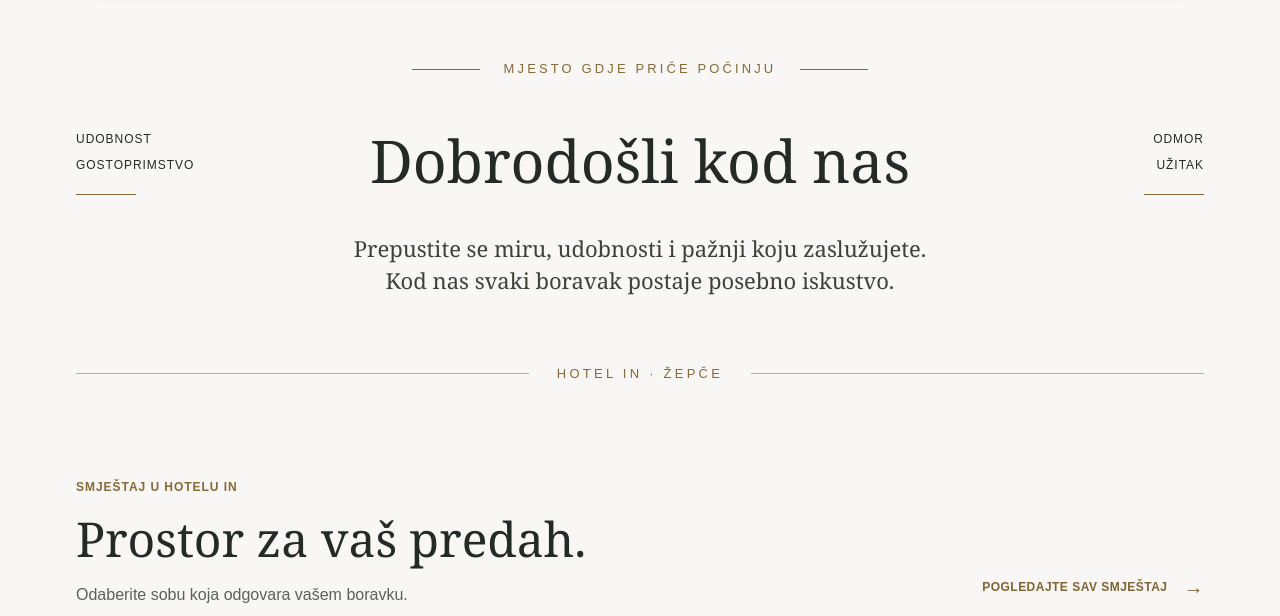
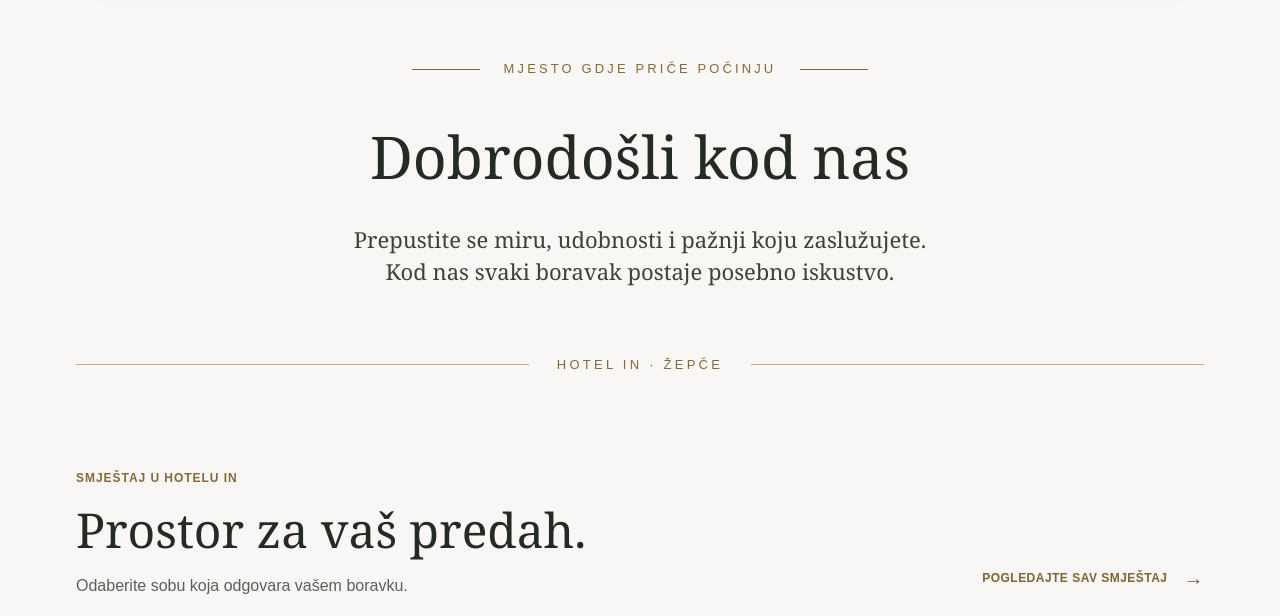
Before and after one commit to Faruk-ui-ux/hotel-in-zepce, a plain HTML site: page index.html in a window 1280 px wide. Shown: the part 800-1416 px from the top of the page. Drawn offline with nearby package versions, Linux system fonts and the light colour scheme.

Commit message:
Remove decorative side labels from welcome section
Simplifies the "Dobrodošli kod nas" heading by removing the flanking
Udobnost/Gostoprimstvo and Odmor/Užitak label blocks and their
underline rules; heading now spans the full row, centered.

```diff
--- a/index.html
+++ b/index.html
@@ -203,19 +203,7 @@ a:focus-visible,button:focus-visible,input:focus-visible,select:focus-visible{ou
 <span aria-hidden="true" style="width:68px;height:1px;background:#866938;flex:none"></span>
 </div>
 
-<div data-el="welcome-aside" style="grid-column:1/3;grid-row:2;align-self:center;text-align:left;font-family:Arial,Helvetica,sans-serif;font-size:12px;line-height:26px;font-weight:500;letter-spacing:.08em;text-transform:uppercase;color:#242a24">
-<span style="display:block">Udobnost</span>
-<span style="display:block">Gostoprimstvo</span>
-<span aria-hidden="true" style="display:block;width:60px;height:1px;background:#866938;margin:16px 0 0"></span>
-</div>
-
-<h2 id="welcome2-title" data-el="welcome-center" style="grid-column:4/10;grid-row:2;margin:0;font-family:Georgia,'Times New Roman',serif;font-weight:400;color:#242a24;font-size:clamp(40px,4.6vw,64px);line-height:1.02;text-align:center;white-space:nowrap">Dobrodošli kod nas</h2>
-
-<div data-el="welcome-aside" style="grid-column:11/13;grid-row:2;align-self:center;text-align:right;font-family:Arial,Helvetica,sans-serif;font-size:12px;line-height:26px;font-weight:500;letter-spacing:.08em;text-transform:uppercase;color:#242a24">
-<span style="display:block">Odmor</span>
-<span style="display:block">Užitak</span>
-<span aria-hidden="true" style="display:block;width:60px;height:1px;background:#866938;margin:16px 0 0 auto"></span>
-</div>
+<h2 id="welcome2-title" data-el="welcome-center" style="grid-column:1/13;grid-row:2;margin:0;font-family:Georgia,'Times New Roman',serif;font-weight:400;color:#242a24;font-size:clamp(40px,4.6vw,64px);line-height:1.02;text-align:center;white-space:nowrap">Dobrodošli kod nas</h2>
 
 <p data-el="welcome-copy" style="grid-column:3/11;grid-row:3;margin:38px auto 0;max-width:680px;font-family:Georgia,'Times New Roman',serif;font-size:22px;line-height:1.45;color:#3d4238;text-align:center;text-wrap:pretty">Prepustite se miru, udobnosti i pažnji koju zaslužujete.<br>Kod nas svaki boravak postaje posebno iskustvo.</p>
 
```
